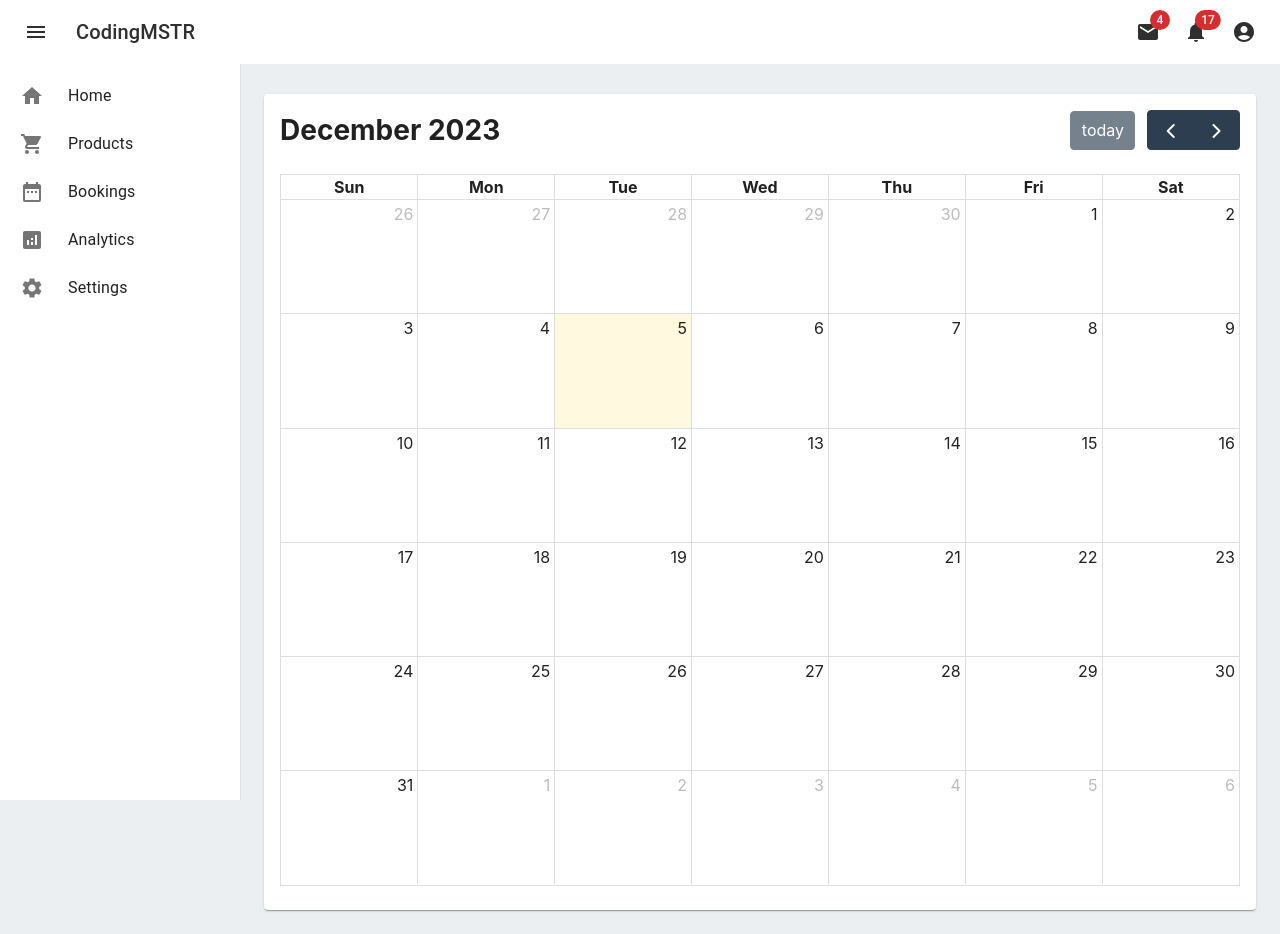
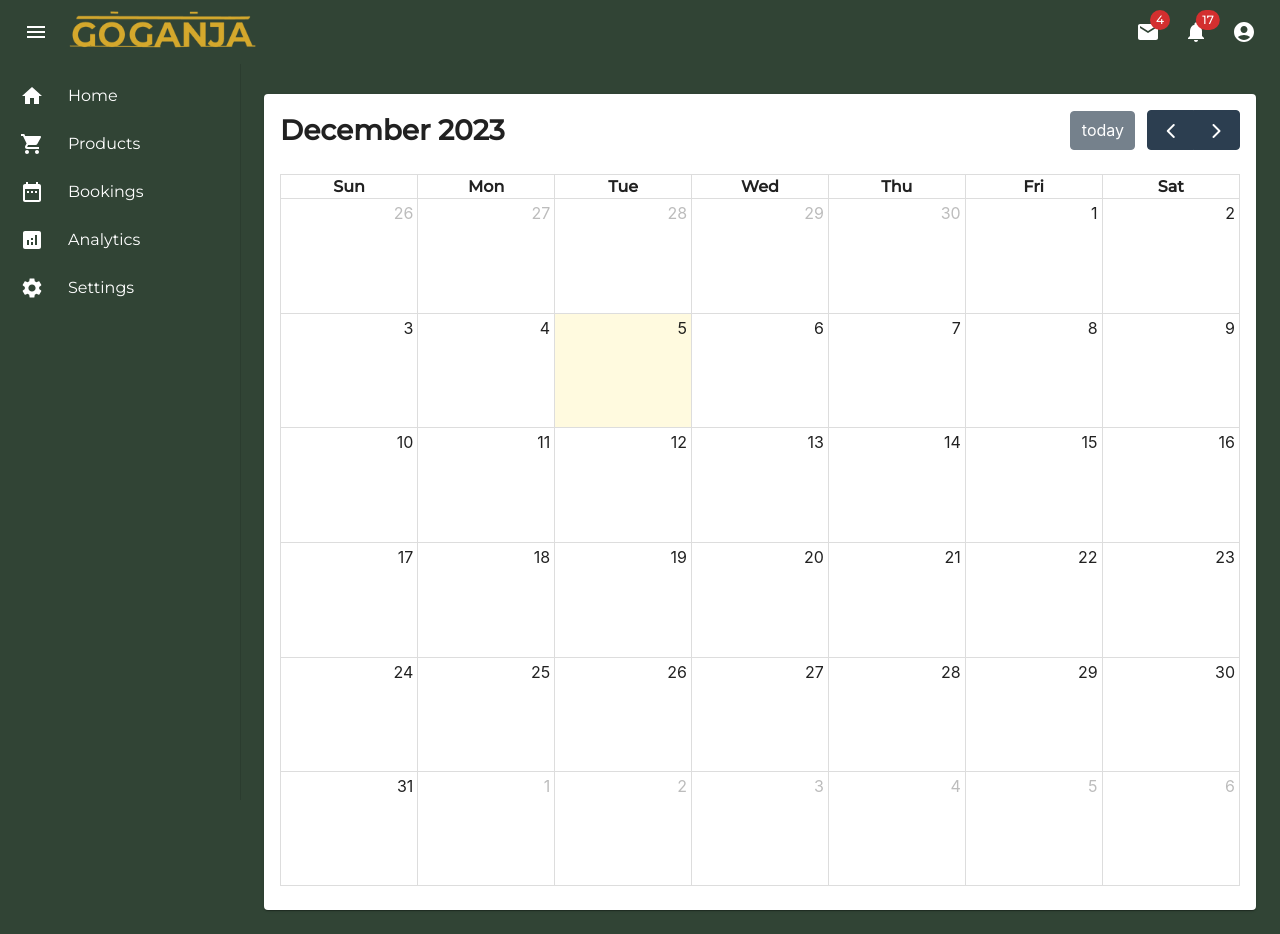
Before and after one commit to KingKong26/goganja_admin_clinics_MUI, a React (Create React App) app: page /bookings in a window 1280 px wide. Built offline with nearby package versions, Linux system fonts and the light colour scheme; no server answers; the database is empty.

Commit message:
color+alignment+font-family fixes

```diff
--- a/public/index.html
+++ b/public/index.html
@@ -15,6 +15,12 @@
       user's mobile device or desktop. See https://developers.google.com/web/fundamentals/web-app-manifest/
     -->
     <link rel="manifest" href="%PUBLIC_URL%/manifest.json" />
+    <link rel="preconnect" href="https://fonts.googleapis.com" />
+    <link rel="preconnect" href="https://fonts.gstatic.com" crossorigin />
+    <link
+      href="https://fonts.googleapis.com/css2?family=Montserrat:wght@300;400;500&display=swap"
+      rel="stylesheet"
+    />
     <!--
       Notice the use of %PUBLIC_URL% in the tags above.
       It will be replaced with the URL of the `public` folder during the build.
--- a/src/App.js
+++ b/src/App.js
@@ -1,17 +1,34 @@
-import React from 'react';
-import {Routes, Route, BrowserRouter} from "react-router-dom";
+import React from "react";
+import { Routes, Route, BrowserRouter } from "react-router-dom";
 import Home from "./pages/Home";
 import Products from "./pages/Products";
 import Analytics from "./pages/Analytics";
 import Settings from "./pages/Settings";
-import AddForm from './products/AddForm';
-import Bookings from './pages/Bookings';
+import AddForm from "./products/AddForm";
+import Bookings from "./pages/Bookings";
+import { ThemeProvider, createTheme } from "@mui/material";
 
-
+const theme = createTheme({
+  typography: {
+    fontFamily: ["montserrat"].join(","),
+  },
+  palette: {
+    primary: {
+      main: "#314435",
+    },
+    secondary: {
+      main: "#D7A90E",
+    },
+    background: {
+      main: "#FFFFFF",
+    },
+  },
+});
 export default function App() {
   return (
     <>
       <BrowserRouter>
+        <ThemeProvider theme={theme}>
           <Routes>
             <Route path="/" exact element={<Home />}></Route>
             <Route path="/products" exact element={<Products />}></Route>
@@ -19,9 +36,9 @@ export default function App() {
             <Route path="/settings" exact element={<Settings />}></Route>
             <Route path="/add-clinic" exact element={<AddForm />}></Route>
             <Route path="/bookings" exact element={<Bookings />}></Route>
-
           </Routes>
+        </ThemeProvider>
       </BrowserRouter>
     </>
-  )
+  );
 }
--- a/src/Dashboard.css
+++ b/src/Dashboard.css
@@ -1,4 +1,5 @@
 .pricetitle {
+    font-family: 'montserrat';
     font-weight: 600;
 }
 
@@ -22,7 +23,7 @@
 
 .bgcolor {
     min-height: 100vh;
-    background: #ECEFF1;
+    background: #314435;
     background: linear-gradient(158deg, rgb(224, 224, 224) 0%, rrgb(233, 237, 254)100%);
 }
 
--- a/src/components/Calendar.jsx
+++ b/src/components/Calendar.jsx
@@ -22,6 +22,7 @@ import {
   FormControl,
   Modal,
   TextField,
+  Typography,
 } from "@mui/material";
 import styled from "@emotion/styled";
 import { LocalizationProvider, TimePicker } from "@mui/x-date-pickers";
@@ -34,6 +35,13 @@ export const StyleWrapper = styled.div`
   .fc .fc-daygrid-body,
   .fc .fc-scrollgrid-section-body table {
     width: 100% !important;
+  }
+  .fc .fc-toolbar-title,
+  .fc .fc-col-header-cell-cushion {
+    font-family: "montserrat";
+  }
+  .fc .fc-button-bg-color {
+    background-color: #314435;
   }
 `;
 
@@ -98,7 +106,7 @@ const CalendarComponent = () => {
       if (!formData.firstName.trim()) {
         newErrors.firstName = "first  name is required";
       }
-      if (!formData['clinic time']) {
+      if (!formData["clinic time"]) {
         newErrors.clinicTime = "Clinic time is required";
       }
       if (Object.keys(newErrors).length > 0) {
@@ -162,9 +170,13 @@ const CalendarComponent = () => {
             >
               <CloseIcon style={{ fontSize: "20px", color: "black" }} />
             </span>
-            <h2 id="modal-title">
+            <Typography
+              variant="h5"
+              id="modal-title"
+              sx={{ fontWeight: 500, marginBottom: "10px" }}
+            >
               {eventAction === "edit" ? "Update Event" : "Add Event"}
-            </h2>
+            </Typography>
             <form onSubmit={handleConfirm}>
               <TextField
                 type="text"
@@ -278,29 +290,31 @@ const CalendarComponent = () => {
                     id="time-picker"
                     value={initialTime}
                     onChange={handleTimeChange}
-                    error={ Boolean(errors.clinicTime)}
+                    error={Boolean(errors.clinicTime)}
                     helperText={errors.clinicTime}
                     sx={{
                       "& fieldset": {
-                        borderColor:
-                           errors.clinicTime
-                            ? "#d32f2f"
-                            : undefined,
+                        borderColor: errors.clinicTime ? "#d32f2f" : undefined,
                       },
                     }}
                   />
-                  { Boolean(errors.clinicTime) && (
+                  {Boolean(errors.clinicTime) && (
                     <span className="errorText ">{errors.clinicTime}</span>
                   )}
                 </FormControl>
-                ,
               </LocalizationProvider>
             </form>
-            <div style={{ display: "flex", justifyContent: "flex-end" }}>
+            <div
+              style={{
+                display: "flex",
+                justifyContent: "flex-end",
+                marginTop: "16px",
+                gap: 10,
+              }}
+            >
               <Button
                 variant="contained"
                 color="primary"
-                style={{ marginRight: "10px" }}
                 onClick={handleConfirm}
               >
                 Confirm
@@ -410,7 +424,12 @@ const CalendarComponent = () => {
                     {eventContent.event.extendedProps?.formData?.lastName} -
                   </span>
                   <span>
-                    {eventContent.event.extendedProps?.formData["clinic time"].split("").filter((_,index)=>index!==5&&index!==6&&index!==7).join('')}
+                    {eventContent.event.extendedProps?.formData["clinic time"]
+                      .split("")
+                      .filter(
+                        (_, index) => index !== 5 && index !== 6 && index !== 7
+                      )
+                      .join("")}
                   </span>
                 </>
               )}
--- a/src/components/Navbar.jsx
+++ b/src/components/Navbar.jsx
@@ -4,7 +4,6 @@ import MuiAppBar from "@mui/material/AppBar";
 import Box from "@mui/material/Box";
 import Toolbar from "@mui/material/Toolbar";
 import IconButton from "@mui/material/IconButton";
-import Typography from "@mui/material/Typography";
 import InputBase from "@mui/material/InputBase";
 import Badge from "@mui/material/Badge";
 import MenuItem from "@mui/material/MenuItem";
@@ -17,6 +16,7 @@ import NotificationsIcon from "@mui/icons-material/Notifications";
 import MoreIcon from "@mui/icons-material/MoreVert";
 import { useAppStore } from "../appStore";
 import { useNavigate } from "react-router-dom";
+import logo from "../assets/GoGanjaLogoGold.png";
 
 const AppBar = styled(MuiAppBar)(({ theme }) => ({
   zIndex: theme.zIndex.drawer + 1,
@@ -62,6 +62,8 @@ const StyledInputBase = styled(InputBase)(({ theme }) => ({
   },
 }));
 
+const StyledLogo = styled("img");
+
 export default function Navbar() {
   const updateDopen = useAppStore((state) => state.updateDopen);
   const dopen = useAppStore((state) => state.dopen);
@@ -96,6 +98,7 @@ export default function Navbar() {
         vertical: "top",
         horizontal: "right",
       }}
+      sx={{ top: 36 }}
       id={menuId}
       keepMounted
       transformOrigin={{
@@ -166,36 +169,28 @@ export default function Navbar() {
     <Box sx={{ flexGrow: 1 }}>
       <AppBar
         position="fixed"
-        sx={{ backgroundColor: "#ffffff", color: "#2f2f2f" }}
+        sx={{ backgroundColor: "primary", color: "#2f2f2f" }}
         elevation={0}
       >
         <Toolbar>
           <IconButton
             size="large"
             edge="start"
-            color="inherit"
+            color="background"
             aria-label="open drawer"
-            sx={{ mr: 2 }}
             onClick={() => {
               updateDopen(!dopen);
             }}
           >
             <MenuIcon />
           </IconButton>
-          <Typography
-            variant="h6"
-            noWrap
-            component="div"
-            sx={{ display: { xs: "none", sm: "block" } }}
-          >
-            CodingMSTR
-          </Typography>
+          <img src={logo} />
           <Box sx={{ flexGrow: 1 }} />
           <Box sx={{ display: { xs: "none", md: "flex" } }}>
             <IconButton
               size="large"
               aria-label="show 4 new mails"
-              color="inherit"
+              color="background"
             >
               <Badge badgeContent={4} color="error">
                 <MailIcon />
@@ -204,7 +199,7 @@ export default function Navbar() {
             <IconButton
               size="large"
               aria-label="show 17 new notifications"
-              color="inherit"
+              color="background"
             >
               <Badge badgeContent={17} color="error">
                 <NotificationsIcon />
@@ -217,7 +212,7 @@ export default function Navbar() {
               aria-controls={menuId}
               aria-haspopup="true"
               onClick={handleProfileMenuOpen}
-              color="inherit"
+              color="background"
             >
               <AccountCircle />
             </IconButton>
@@ -229,7 +224,7 @@ export default function Navbar() {
               aria-controls={mobileMenuId}
               aria-haspopup="true"
               onClick={handleMobileMenuOpen}
-              color="inherit"
+              color="background"
             >
               <MoreIcon />
             </IconButton>
--- a/src/components/Sidenav.jsx
+++ b/src/components/Sidenav.jsx
@@ -24,6 +24,7 @@ const openedMixin = (theme) => ({
     duration: theme.transitions.duration.enteringScreen,
   }),
   overflowX: "hidden",
+  background: theme.palette.primary.main,
 });
 
 const closedMixin = (theme) => ({
@@ -36,6 +37,7 @@ const closedMixin = (theme) => ({
   [theme.breakpoints.up("sm")]: {
     width: `calc(${theme.spacing(8)} + 1px)`,
   },
+  background: theme.palette.primary.main,
 });
 
 const DrawerHeader = styled("div")(({ theme }) => ({
@@ -90,6 +92,7 @@ export default function Sidenav() {
               minHeight: 48,
               justifyContent: open ? "initial" : "center",
               px: 2.5,
+              color: "#fff",
             }}
           >
             <ListItemIcon
@@ -99,7 +102,7 @@ export default function Sidenav() {
                 justifyContent: "center",
               }}
             >
-              <HomeIcon />
+              <HomeIcon color="background" />
             </ListItemIcon>
             <ListItemText primary="Home" sx={{ opacity: open ? 1 : 0 }} />
           </ListItemButton>
@@ -116,6 +119,7 @@ export default function Sidenav() {
               minHeight: 48,
               justifyContent: open ? "initial" : "center",
               px: 2.5,
+              color: "#fff",
             }}
           >
             <ListItemIcon
@@ -125,7 +129,7 @@ export default function Sidenav() {
                 justifyContent: "center",
               }}
             >
-              <ShoppingCartIcon />
+              <ShoppingCartIcon color="background" />
             </ListItemIcon>
             <ListItemText primary="Products" sx={{ opacity: open ? 1 : 0 }} />
           </ListItemButton>
@@ -143,6 +147,7 @@ export default function Sidenav() {
               minHeight: 48,
               justifyContent: open ? "initial" : "center",
               px: 2.5,
+              color: "#fff",
             }}
           >
             <ListItemIcon
@@ -152,9 +157,12 @@ export default function Sidenav() {
                 justifyContent: "center",
               }}
             >
-              <DateRangeIcon />
+              <DateRangeIcon color="background" />
             </ListItemIcon>
-            <ListItemText primary="Bookings" sx={{ opacity: open ? 1 : 0 }} />
+            <ListItemText
+              primary="Bookings"
+              sx={{ opacity: open ? 1 : 0 }}
+            />
           </ListItemButton>
         </ListItem>
 
@@ -170,6 +178,7 @@ export default function Sidenav() {
               minHeight: 48,
               justifyContent: open ? "initial" : "center",
               px: 2.5,
+              color: "#fff",
             }}
           >
             <ListItemIcon
@@ -179,7 +188,7 @@ export default function Sidenav() {
                 justifyContent: "center",
               }}
             >
-              <AnalyticsIcon />
+              <AnalyticsIcon color="background" />
             </ListItemIcon>
             <ListItemText primary="Analytics" sx={{ opacity: open ? 1 : 0 }} />
           </ListItemButton>
@@ -196,6 +205,7 @@ export default function Sidenav() {
               minHeight: 48,
               justifyContent: open ? "initial" : "center",
               px: 2.5,
+              color: "#fff",
             }}
           >
             <ListItemIcon
@@ -205,7 +215,7 @@ export default function Sidenav() {
                 justifyContent: "center",
               }}
             >
-              <SettingsIcon />
+              <SettingsIcon color="background" />
             </ListItemIcon>
             <ListItemText primary="Settings" sx={{ opacity: open ? 1 : 0 }} />
           </ListItemButton>
--- a/src/pages/Home.jsx
+++ b/src/pages/Home.jsx
@@ -13,7 +13,7 @@ import StorefrontIcon from "@mui/icons-material/Storefront";
 import ShoppingBagIcon from "@mui/icons-material/ShoppingBag";
 import CreditCardIcon from "@mui/icons-material/CreditCard";
 import VBarChart from "../charts/VBarChart";
-import CountUp from 'react-countup';
+import CountUp from "react-countup";
 
 export default function Home() {
   return (
@@ -80,30 +80,30 @@ export default function Home() {
                 </Stack>
               </Grid>
               <Grid item xs={4}>
-                <Stack spacing={2}>
-                  <Card className="gradientlight">
-                    <Stack spacing={2} direction="row">
-                      <div className="iconstylewhite">
-                        <StorefrontIcon />
-                      </div>
-                      <div className="paddingall">
-                        <span className="pricetitle fontwhite">$203k</span>
-                        <br />
-                        <span className="pricesubtitle fontlightgrey">
-                          Total Income
-                        </span>
+                <Stack spacing={2} direction={"column"}>
+                  <Card className="gradientlight" sx={{ padding: "10px" }}>
+                    <Stack
+                      spacing={2}
+                      direction="row"
+                      alignItems={"center"}
+                    >
+                      <StorefrontIcon color="background" />
+                      <div>
+                        <Typography variant="subtitle2" color="Background">$203k</Typography>
+                        <Typography variant="caption" color="Background">Total Income</Typography>
                       </div>
                     </Stack>
                   </Card>
-                  <Card>
-                    <Stack spacing={2} direction="row">
-                      <div className="iconstyle">
-                        <StorefrontIcon />
-                      </div>
-                      <div className="paddingall">
-                        <span className="pricetitle">$203k</span>
-                        <br />
-                        <span className="pricesubtitle">Total Income</span>
+                  <Card sx={{ padding: "10px" }}>
+                    <Stack
+                      spacing={2}
+                      direction="row"
+                      alignItems={"center"}
+                    >
+                      <StorefrontIcon />
+                      <div>
+                        <Typography variant="subtitle2">$130k</Typography>
+                        <Typography variant="caption">Total Expenses</Typography>
                       </div>
                     </Stack>
                   </Card>
--- a/src/products/AddForm.jsx
+++ b/src/products/AddForm.jsx
@@ -219,7 +219,7 @@ export default function AddForm() {
           <Typography variant="h5" align="center" gutterBottom>
             Add Clinic
           </Typography>
-          <Grid container spacing={2}>
+          <Grid container spacing={3}>
             <Grid item xs={12}>
               <TextField
                 id="name"
@@ -280,11 +280,11 @@ export default function AddForm() {
             <Grid item xs={12}>
             <h3>Business Hours</h3>
             <LocalizationProvider dateAdapter={AdapterDayjs}>
-                <Grid container spacing={3}>
+                <Grid container spacing={3} >
 
                   {Object.keys(formData.openingHours).map((day) => (
-                    <Grid item xs={6} key={day}>
-                      <FormControl fullWidth>
+                    <Grid item xs={6} key={day} >
+                      <FormControl fullWidth sx={{'margin-bottom':'10px'}}>
                         <InputLabel id={`${day}-opening-picker-label`} sx={{ margin: "0 100px" }}>
                           {day} Opening
                         </InputLabel>
--- a/src/products/ProductsList.jsx
+++ b/src/products/ProductsList.jsx
@@ -11,6 +11,7 @@ import {
   Autocomplete,
   Box,
   Button,
+  CircularProgress,
   Divider,
   Stack,
   TextField,
@@ -120,19 +121,20 @@ export default function StickyHeadTable() {
           </Box>
         </Modal>
       </div>
-      {rows.length > 0 && (
+      {rows.length > 0 ? (
         <Paper sx={{ width: "100%", overflow: "hidden" }}>
-          <Typography
-            gutterBottom
-            variant="h5"
-            component="div"
-            sx={{ padding: "20px" }}
-          >
+          <Typography variant="h5" component="div" sx={{ padding: "16px" }}>
             Your listings
           </Typography>
           <Divider />
-          <Box height={10} />
-          <Stack direction="row" spacing={2} className="my-2 mb-2">
+          <Box height={16} />
+          <Stack
+            direction="row"
+            spacing={2}
+            className="my-2 mb-2"
+            sx={{ padding: "0 16px " }}
+            justifyContent="space-between"
+          >
             <Autocomplete
               disablePortal
               id="combo-box-demo"
@@ -144,11 +146,7 @@ export default function StickyHeadTable() {
                 <TextField {...params} size="small" label="Search Products" />
               )}
             />
-            <Typography
-              variant="h6"
-              component="div"
-              sx={{ flexGrow: 1 }}
-            ></Typography>
+
             <Button
               variant="contained"
               endIcon={<AddCircleIcon />}
@@ -174,6 +172,7 @@ export default function StickyHeadTable() {
                   <TableCell align="left" style={{ minWidth: "100px" }}>
                     City
                   </TableCell>
+                  <TableCell align="left"></TableCell>
                 </TableRow>
               </TableHead>
               <TableBody>
@@ -202,11 +201,12 @@ export default function StickyHeadTable() {
                             <EditIcon
                               style={{
                                 fontSize: "20px",
-                                color: "blue",
+
                                 cursor: "pointer",
                               }}
                               className="cursor-pointer"
                               // onClick={() => editUser(row.id)}
+                              color="secondary"
                             />
                             <DeleteIcon
                               style={{
@@ -236,6 +236,20 @@ export default function StickyHeadTable() {
             onRowsPerPageChange={handleChangeRowsPerPage}
           />
         </Paper>
+      ) : (
+        <Box
+          sx={{
+            width: "100%",
+            overflow: "hidden",
+            display: "flex",
+            justifyContent: "center",
+            flex: 1,
+            alignItems: "center",
+            height: "500px",
+          }}
+        >
+          <CircularProgress color="secondary" />
+        </Box>
       )}
     </>
   );
--- a/src/settings/List.jsx
+++ b/src/settings/List.jsx
@@ -25,7 +25,6 @@ const StyledTabs = styled((props) => (
     backgroundColor: "transparent",
   },
   "& .MuiTabs-indicatorSpan": {
-    maxWidth: 40,
     width: "100%",
     backgroundColor: "rgba(53, 138, 148, 1)",
   },
@@ -40,10 +39,10 @@ const StyledTab = styled((props) => <Tab disableRipple {...props} />)(
     color: "#141414",
     fontWeight: "400",
     "&.Mui-selected": {
-      color: "#0c828f",
+      color: "",
     },
     "&.Mui-focusVisible": {
-      backgroundColor: "#30c1d1",
+      backgroundColor: "secondary",
     },
   })
 );
```
Also changed, not shown: src/assets/GoGanjaLogoGold.png (added). Lines whose indentation alone changed are shown as unchanged.
